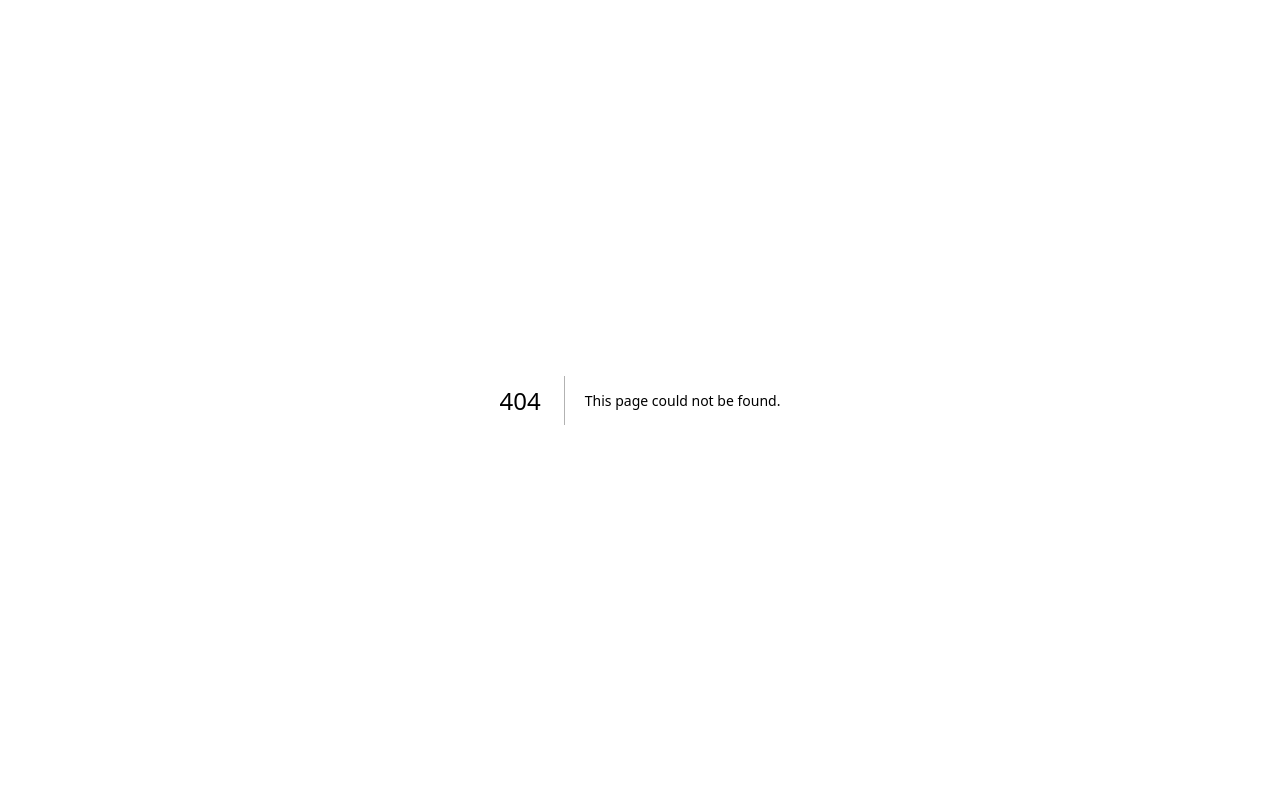
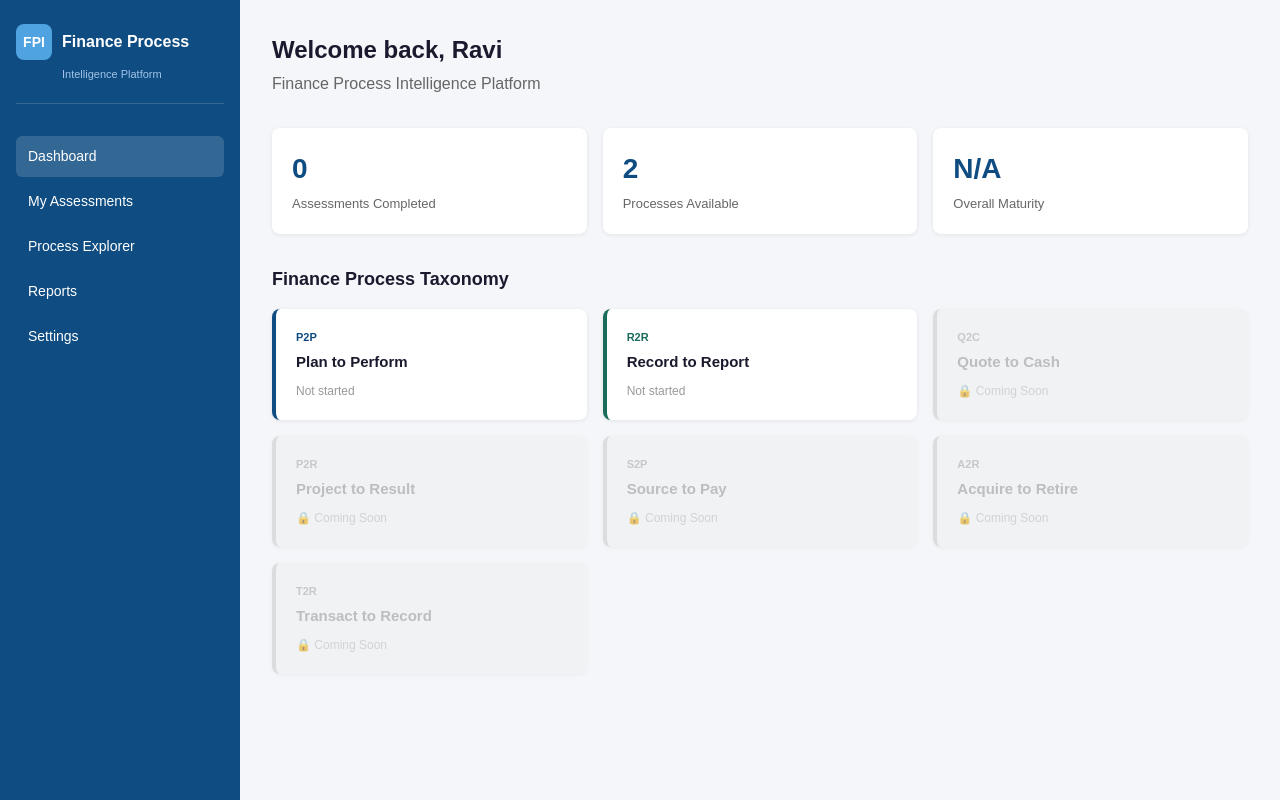
Before and after one commit to financeprocessintelligence/fip-platform, a Next.js app: page /dashboard in a window 1280 px wide. Before the commit this address had no page. Built offline with nearby package versions, Linux system fonts and the light colour scheme.

Commit message:
Add dashboard with FPI logo and coming soon processes

```diff
--- /dev/null
+++ b/app/auth/login/page.tsx
@@ -0,0 +1,45 @@
+'use client'
+
+import { useState } from 'react'
+import { supabase } from '../../../lib/supabase'
+
+export default function LoginPage() {
+  const [email, setEmail] = useState('')
+  const [password, setPassword] = useState('')
+  const [message, setMessage] = useState('')
+
+  const handleLogin = async () => {
+    const { error } = await supabase.auth.signInWithPassword({ email, password })
+    if (error) setMessage(error.message)
+    else setMessage('Logged in successfully!')
+  }
+
+  const handleSignup = async () => {
+    const { error } = await supabase.auth.signUp({ email, password })
+    if (error) setMessage(error.message)
+    else setMessage('Check your email to confirm your account!')
+  }
+
+  return (
+    <div style={{ maxWidth: '400px', margin: '100px auto', padding: '20px' }}>
+      <h1>FIP Platform</h1>
+      <input
+        type="email"
+        placeholder="Email"
+        value={email}
+        onChange={(e) => setEmail(e.target.value)}
+        style={{ display: 'block', width: '100%', marginBottom: '10px', padding: '8px' }}
+      />
+      <input
+        type="password"
+        placeholder="Password"
+        value={password}
+        onChange={(e) => setPassword(e.target.value)}
+        style={{ display: 'block', width: '100%', marginBottom: '10px', padding: '8px' }}
+      />
+      <button onClick={handleLogin} style={{ marginRight: '10px', padding: '8px 16px' }}>Login</button>
+      <button onClick={handleSignup} style={{ padding: '8px 16px' }}>Sign Up</button>
+      {message && <p style={{ marginTop: '10px', color: 'green' }}>{message}</p>}
+    </div>
+  )
+}
--- /dev/null
+++ b/app/dashboard/page.tsx
@@ -0,0 +1,82 @@
+'use client'
+
+export default function Dashboard() {
+  const processes = [
+    { name: 'Plan to Perform', code: 'P2P', color: '#0F4C81', available: true },
+    { name: 'Record to Report', code: 'R2R', color: '#1a6b5c', available: true },
+    { name: 'Quote to Cash', code: 'Q2C', color: '#7b3fa0', available: false },
+    { name: 'Project to Result', code: 'P2R', color: '#b8600a', available: false },
+    { name: 'Source to Pay', code: 'S2P', color: '#1a5276', available: false },
+    { name: 'Acquire to Retire', code: 'A2R', color: '#6b1a1a', available: false },
+    { name: 'Transact to Record', code: 'T2R', color: '#1a6b3c', available: false },
+  ]
+
+  return (
+    <div style={{ display: 'flex', minHeight: '100vh', fontFamily: 'sans-serif' }}>
+      {/* Sidebar */}
+      <div style={{ width: '240px', background: '#0F4C81', color: 'white', padding: '24px 16px' }}>
+        {/* Logo */}
+        <div style={{ marginBottom: '32px', paddingBottom: '20px', borderBottom: '1px solid rgba(255,255,255,0.15)' }}>
+          <div style={{ display: 'flex', alignItems: 'center', gap: '10px', marginBottom: '6px' }}>
+            <div style={{ width: '36px', height: '36px', background: '#4fa3e0', borderRadius: '8px', display: 'flex', alignItems: 'center', justifyContent: 'center', fontWeight: 'bold', fontSize: '14px' }}>FPI</div>
+            <span style={{ fontWeight: 'bold', fontSize: '16px' }}>Finance Process</span>
+          </div>
+          <p style={{ fontSize: '11px', color: '#a0c4e8', marginLeft: '46px' }}>Intelligence Platform</p>
+        </div>
+        <nav>
+          {['Dashboard', 'My Assessments', 'Process Explorer', 'Reports', 'Settings'].map(item => (
+            <div key={item} style={{ padding: '10px 12px', marginBottom: '4px', borderRadius: '6px', cursor: 'pointer', fontSize: '14px', background: item === 'Dashboard' ? 'rgba(255,255,255,0.15)' : 'transparent' }}>
+              {item}
+            </div>
+          ))}
+        </nav>
+      </div>
+
+      {/* Main Content */}
+      <div style={{ flex: 1, background: '#f4f6f9', padding: '32px' }}>
+        {/* Header */}
+        <div style={{ marginBottom: '32px' }}>
+          <h1 style={{ fontSize: '24px', fontWeight: 'bold', color: '#1a1a2e' }}>Welcome back, Ravi</h1>
+          <p style={{ color: '#666', marginTop: '4px' }}>Finance Process Intelligence Platform</p>
+        </div>
+
+        {/* Stats */}
+        <div style={{ display: 'grid', gridTemplateColumns: 'repeat(3, 1fr)', gap: '16px', marginBottom: '32px' }}>
+          {[
+            { label: 'Assessments Completed', value: '0' },
+            { label: 'Processes Available', value: '2' },
+            { label: 'Overall Maturity', value: 'N/A' },
+          ].map(stat => (
+            <div key={stat.label} style={{ background: 'white', borderRadius: '8px', padding: '20px', boxShadow: '0 1px 4px rgba(0,0,0,0.08)' }}>
+              <p style={{ fontSize: '28px', fontWeight: 'bold', color: '#0F4C81' }}>{stat.value}</p>
+              <p style={{ fontSize: '13px', color: '#666', marginTop: '4px' }}>{stat.label}</p>
+            </div>
+          ))}
+        </div>
+
+        {/* Process Grid */}
+        <h2 style={{ fontSize: '18px', fontWeight: 'bold', color: '#1a1a2e', marginBottom: '16px' }}>Finance Process Taxonomy</h2>
+        <div style={{ display: 'grid', gridTemplateColumns: 'repeat(3, 1fr)', gap: '16px' }}>
+          {processes.map(p => (
+            <div key={p.code} style={{
+              background: p.available ? 'white' : '#f0f0f0',
+              borderRadius: '8px',
+              padding: '20px',
+              boxShadow: '0 1px 4px rgba(0,0,0,0.08)',
+              borderLeft: `4px solid ${p.available ? p.color : '#ccc'}`,
+              cursor: p.available ? 'pointer' : 'default',
+              opacity: p.available ? 1 : 0.6,
+              position: 'relative'
+            }}>
+              <p style={{ fontSize: '11px', fontWeight: 'bold', color: p.available ? p.color : '#aaa', marginBottom: '6px' }}>{p.code}</p>
+              <p style={{ fontSize: '15px', fontWeight: '600', color: p.available ? '#1a1a2e' : '#999' }}>{p.name}</p>
+              <p style={{ fontSize: '12px', marginTop: '8px', color: p.available ? '#999' : '#bbb' }}>
+                {p.available ? 'Not started' : '🔒 Coming Soon'}
+              </p>
+            </div>
+          ))}
+        </div>
+      </div>
+    </div>
+  )
+}
--- /dev/null
+++ b/lib/supabase.ts
@@ -0,0 +1,6 @@
+import { createClient } from '@supabase/supabase-js'
+
+const supabaseUrl = process.env.NEXT_PUBLIC_SUPABASE_URL!
+const supabaseKey = process.env.NEXT_PUBLIC_SUPABASE_ANON_KEY!
+
+export const supabase = createClient(supabaseUrl, supabaseKey)
--- a/package.json
+++ b/package.json
@@ -9,6 +9,8 @@
     "lint": "eslint"
   },
   "dependencies": {
+    "@supabase/ssr": "^0.10.2",
+    "@supabase/supabase-js": "^2.104.1",
     "next": "16.2.4",
     "react": "19.2.4",
     "react-dom": "19.2.4"
```
Also changed, not shown: 1 other file (tests, documents, lock files or other folders).
